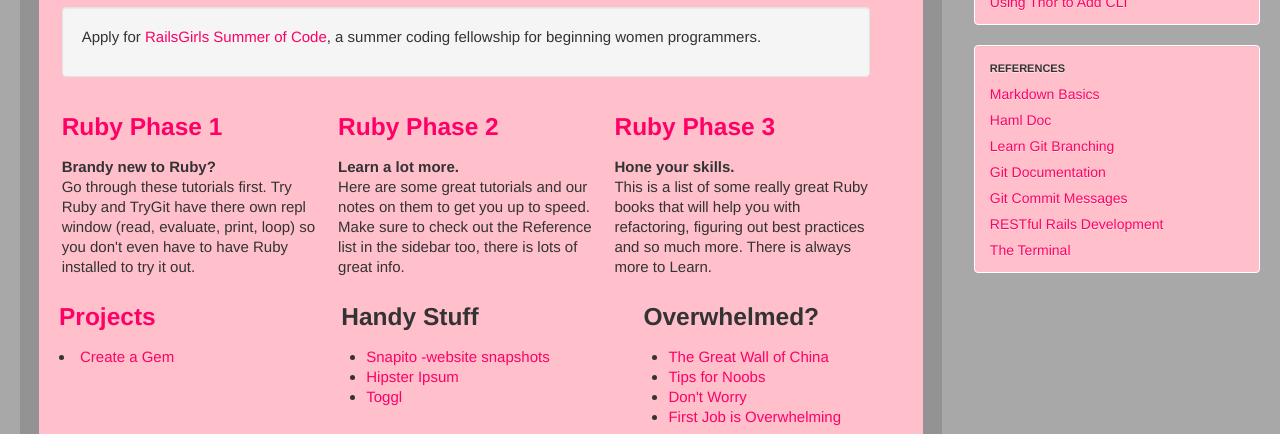
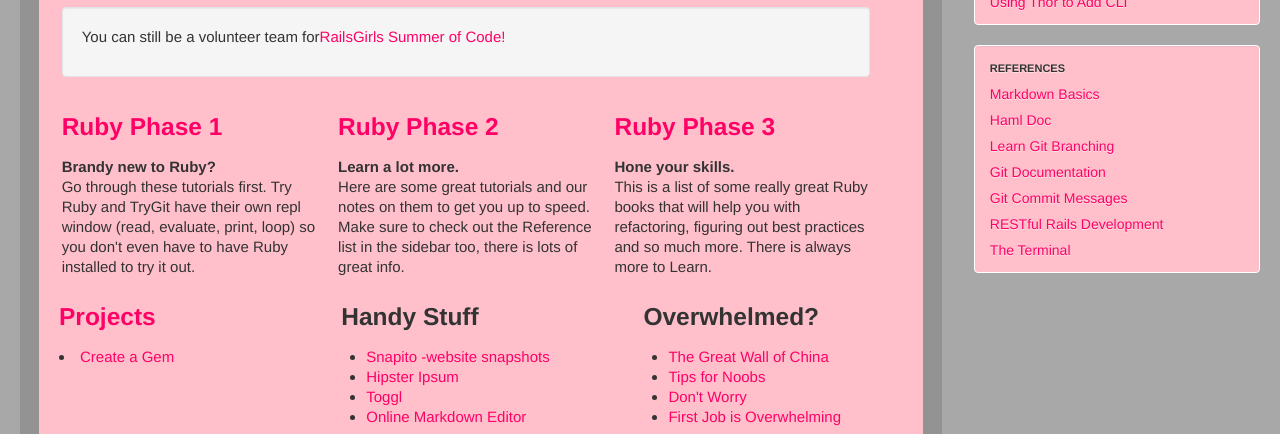
Before and after one commit to rubilicious/rubilicious.github.io, a plain HTML site: page index.html in a window 1280 px wide. Shown: the part 361-795 px from the top of the page. Drawn offline with nearby package versions, Linux system fonts and the light colour scheme; files whose address does not match are found by name.

Commit message:
Automated commit at 2014-05-12 02:22:35 UTC by middleman-deploy 3.1.4

```diff
--- a/index.html
+++ b/index.html
@@ -70,7 +70,7 @@
 
 <div class="span11" style= "background-color: pink">
 <div class="well">
-<p>Apply for <a href="http://railsgirlssummerofcode.org/">RailsGirls Summer of Code</a>, a summer coding fellowship for beginning women programmers. </p>
+<p>You can still be a volunteer team for<a href="http://railsgirlssummerofcode.org/">RailsGirls Summer of Code!</a> </p>
   </div>
   </div><!--span11-->
 
@@ -78,7 +78,7 @@
 <div class="row-fluid" style= "background-color: pink">
   <div class="span4" >
       <h3><a href="phase1">Ruby Phase 1</a></h3>
-      <p><b>Brandy new to Ruby?</b><br /> Go through these tutorials first. Try Ruby and TryGit have there own repl window (read, evaluate, print, loop) so you don't even have to have Ruby installed to try it out.</p>
+      <p><b>Brandy new to Ruby?</b><br /> Go through these tutorials first. Try Ruby and TryGit have their own repl window (read, evaluate, print, loop) so you don't even have to have Ruby installed to try it out.</p>
   </div><!--/span-->
 
   <div class="span4">
@@ -106,6 +106,7 @@
         <li><a href = "http://snapito.com/">Snapito -website snapshots</a></li>
         <li><a href = "http://hipsteripsum.me/?paras=4&type=hipster-centric">Hipster Ipsum</a></li>
         <li><a href ="https://www.toggl.com/track#">Toggl</a></li>
+        <li><a href ="http://www.ctrlshift.net/project/markdowneditor/">Online Markdown Editor</a></li>
       </ul>
   </div><!--/span4-->
 
```
Also changed, not shown: phase2/index.html (+1 -0 lines).
